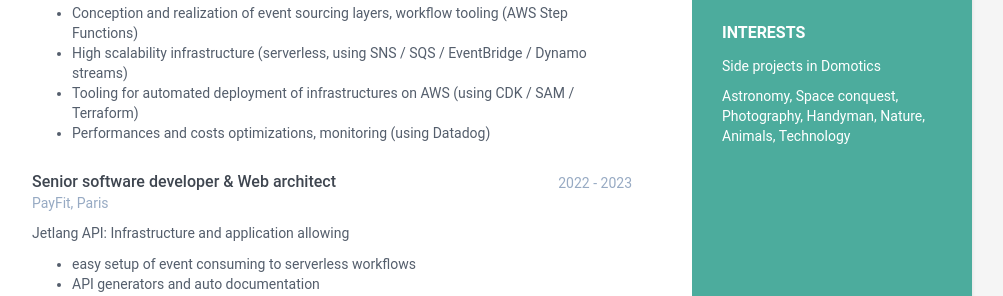
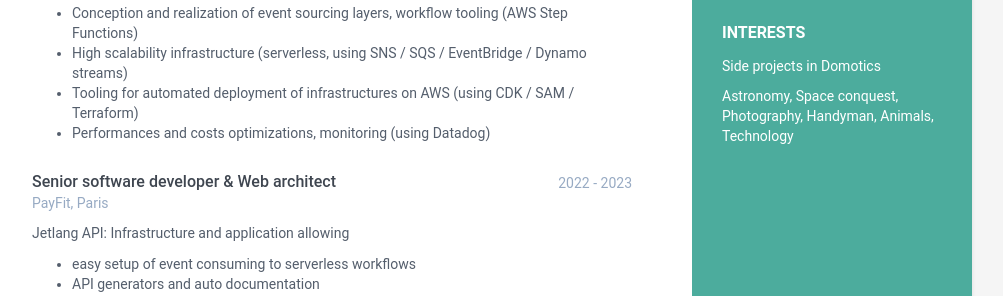
Before and after one commit to gxapplications/gxapplications, a Jekyll site: the page built from index.html, in a window 1280 px wide and 900 px high, scrolled down 832 px. Shown: the part 172-468 px from the top of the window, without its empty margins (168-1171 px from the left). Built offline with Jekyll 4.4.1, drawn with Linux system fonts in a browser that asks for light colours.

Commit message:
Update data.yml

```diff
--- a/_data/data.yml
+++ b/_data/data.yml
@@ -27,13 +27,15 @@ sidebar:
     languages:
       - idiom: French
         level: Native
+
       - idiom: English
         level: Professional
 
     interests:
       - item: Side projects in Domotics
         link:
-      - item: Astronomy, Space conquest, Photography, Handyman, Nature, Animals, Technology
+
+      - item: Astronomy, Space conquest, Photography, Handyman, Animals, Technology
         link:
 
 career-profile:
```
